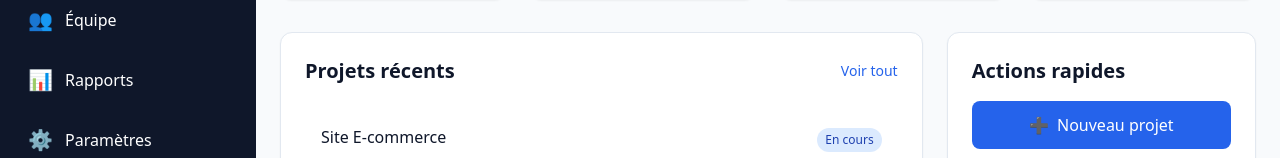
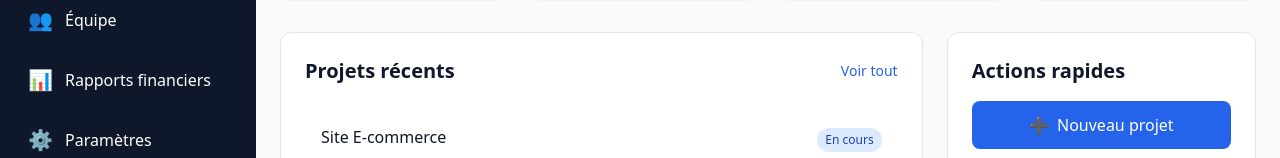
Before and after one commit to tristanbourassa2007/tactiveV2, a Next.js app: page / in a window 1280 px wide. Shown: the part 231-389 px from the top of the page. Built offline with nearby package versions, Linux system fonts and the light colour scheme.

Commit message:
Update sidebar: Change 'Rapports' to 'Rapports financiers'

```diff
--- a/src/components/Sidebar.tsx
+++ b/src/components/Sidebar.tsx
@@ -10,7 +10,7 @@ export default function Sidebar() {
     { name: 'Tableau de bord', href: '/', icon: '🏠' },
     { name: 'Projets', href: '/projets', icon: '📁' },
     { name: 'Équipe', href: '/equipe', icon: '👥' },
-    { name: 'Rapports', href: '/rapports', icon: '📊' },
+    { name: 'Rapports financiers', href: '/rapports', icon: '📊' },
     { name: 'Paramètres', href: '/parametres', icon: '⚙️' },
   ];
 
```
